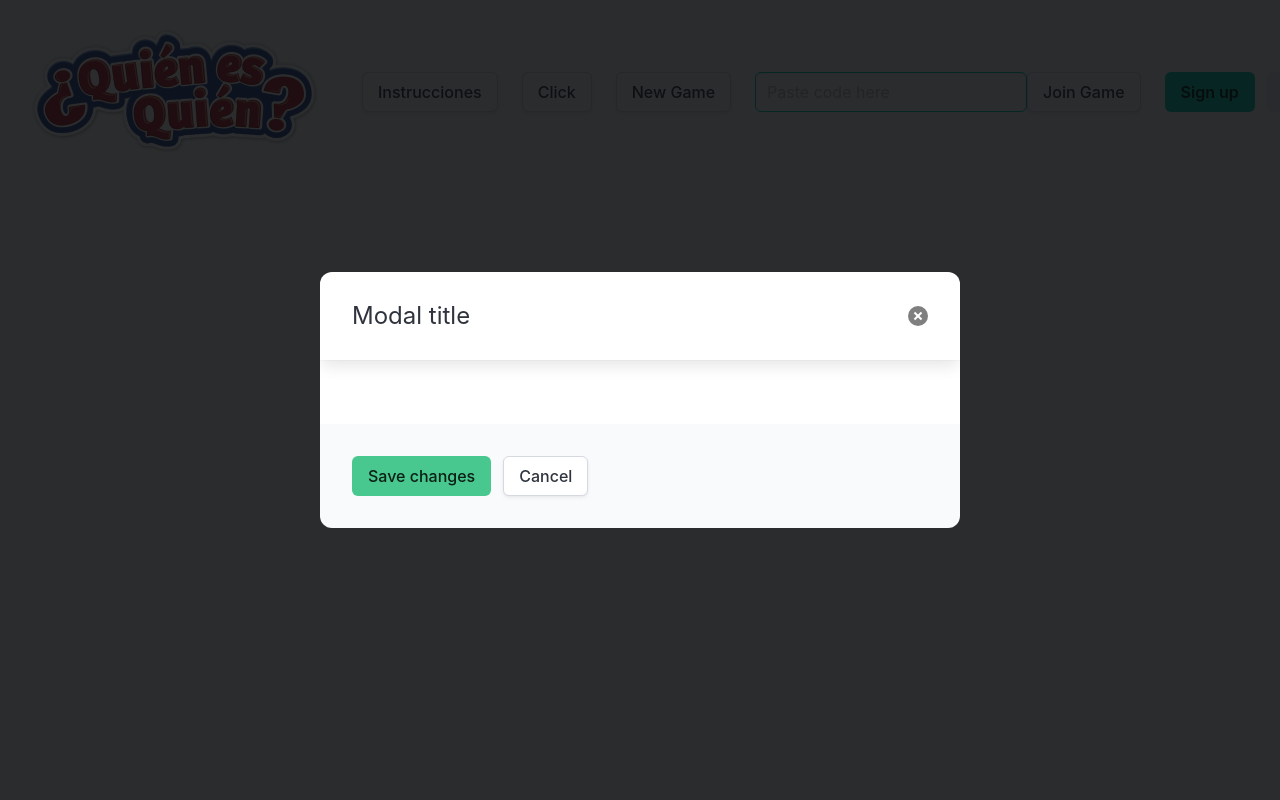
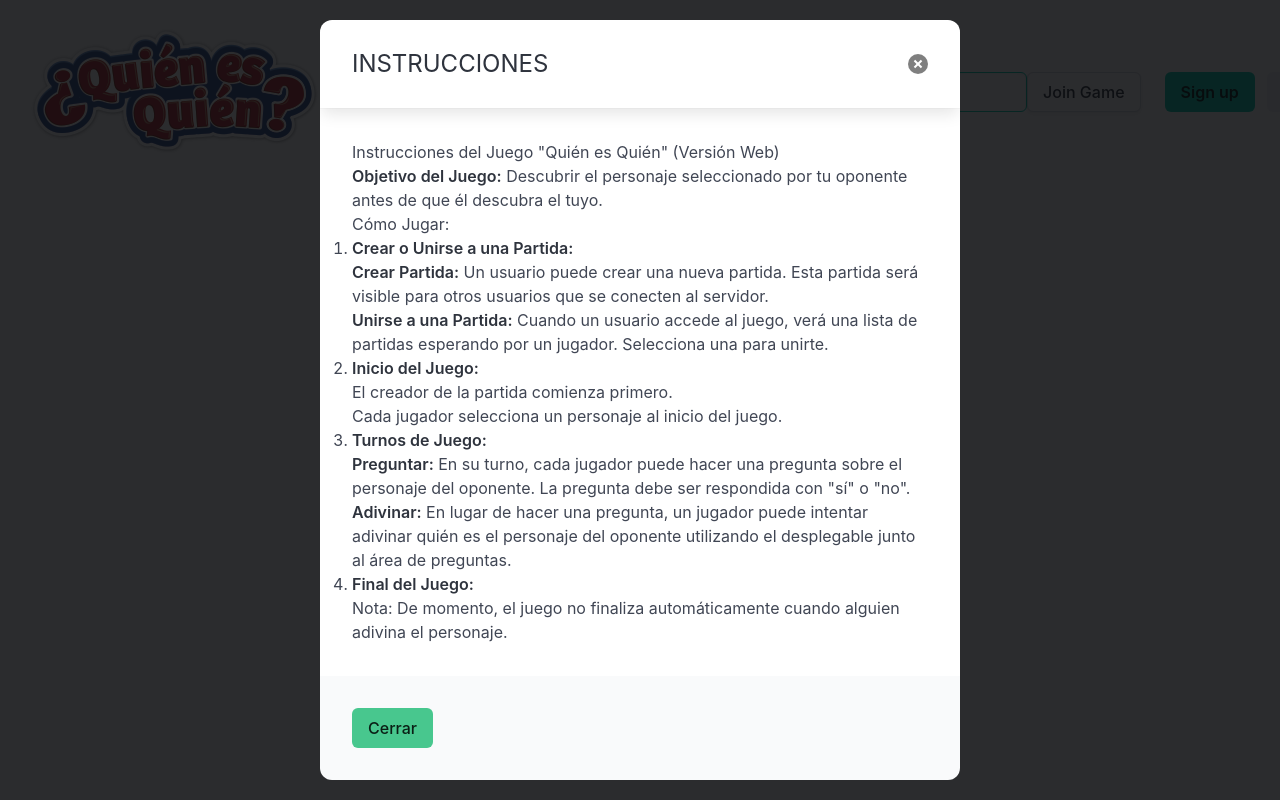
Before and after one commit to venturas55/whoswho, a website: page index.html in a window 1280 px wide. Both pictures are taken after a click on the button "Instrucciones". Shown: the top 800 px of the page. Drawn offline with nearby package versions, Linux system fonts and the light colour scheme.

Commit message:
Se añaden instrucciones

```diff
--- a/index.html
+++ b/index.html
@@ -96,16 +96,45 @@
         <div class="modal-background"></div>
         <div class="modal-card">
             <header class="modal-card-head">
-                <p class="modal-card-title">Modal title</p>
+                <p class="modal-card-title">INSTRUCCIONES</p>
                 <button class="delete" aria-label="close"></button>
             </header>
             <section class="modal-card-body">
-                <!-- Content ... -->
+                <h1>Instrucciones del Juego "Quién es Quién" (Versión Web)</h1>
+                <p><strong>Objetivo del Juego:</strong> Descubrir el personaje seleccionado por tu oponente antes de que él descubra el tuyo.</p>
+                <h2>Cómo Jugar:</h2>
+                <ol>
+                    <li>
+                        <strong>Crear o Unirse a una Partida:</strong>
+                        <ul>
+                            <li><strong>Crear Partida:</strong> Un usuario puede crear una nueva partida. Esta partida será visible para otros usuarios que se conecten al servidor.</li>
+                            <li><strong>Unirse a una Partida:</strong> Cuando un usuario accede al juego, verá una lista de partidas esperando por un jugador. Selecciona una para unirte.</li>
+                        </ul>
+                    </li>
+                    <li>
+                        <strong>Inicio del Juego:</strong>
+                        <ul>
+                            <li>El creador de la partida comienza primero.</li>
+                            <li>Cada jugador selecciona un personaje al inicio del juego.</li>
+                        </ul>
+                    </li>
+                    <li>
+                        <strong>Turnos de Juego:</strong>
+                        <ul>
+                            <li><strong>Preguntar:</strong> En su turno, cada jugador puede hacer una pregunta sobre el personaje del oponente. La pregunta debe ser respondida con "sí" o "no".</li>
+                            <li><strong>Adivinar:</strong> En lugar de hacer una pregunta, un jugador puede intentar adivinar quién es el personaje del oponente utilizando el desplegable junto al área de preguntas.</li>
+                        </ul>
+                    </li>
+                    <li>
+                        <strong>Final del Juego:</strong>
+                        <p class="note">Nota: De momento, el juego no finaliza automáticamente cuando alguien adivina el personaje.</p>
+                    </li>
+                </ol>
+
             </section>
             <footer class="modal-card-foot">
                 <div class="buttons">
-                    <button class="button is-success">Save changes</button>
-                    <button class="button">Cancel</button>
+                    <button class="button is-success">Cerrar</button>
                 </div>
             </footer>
         </div>
```
